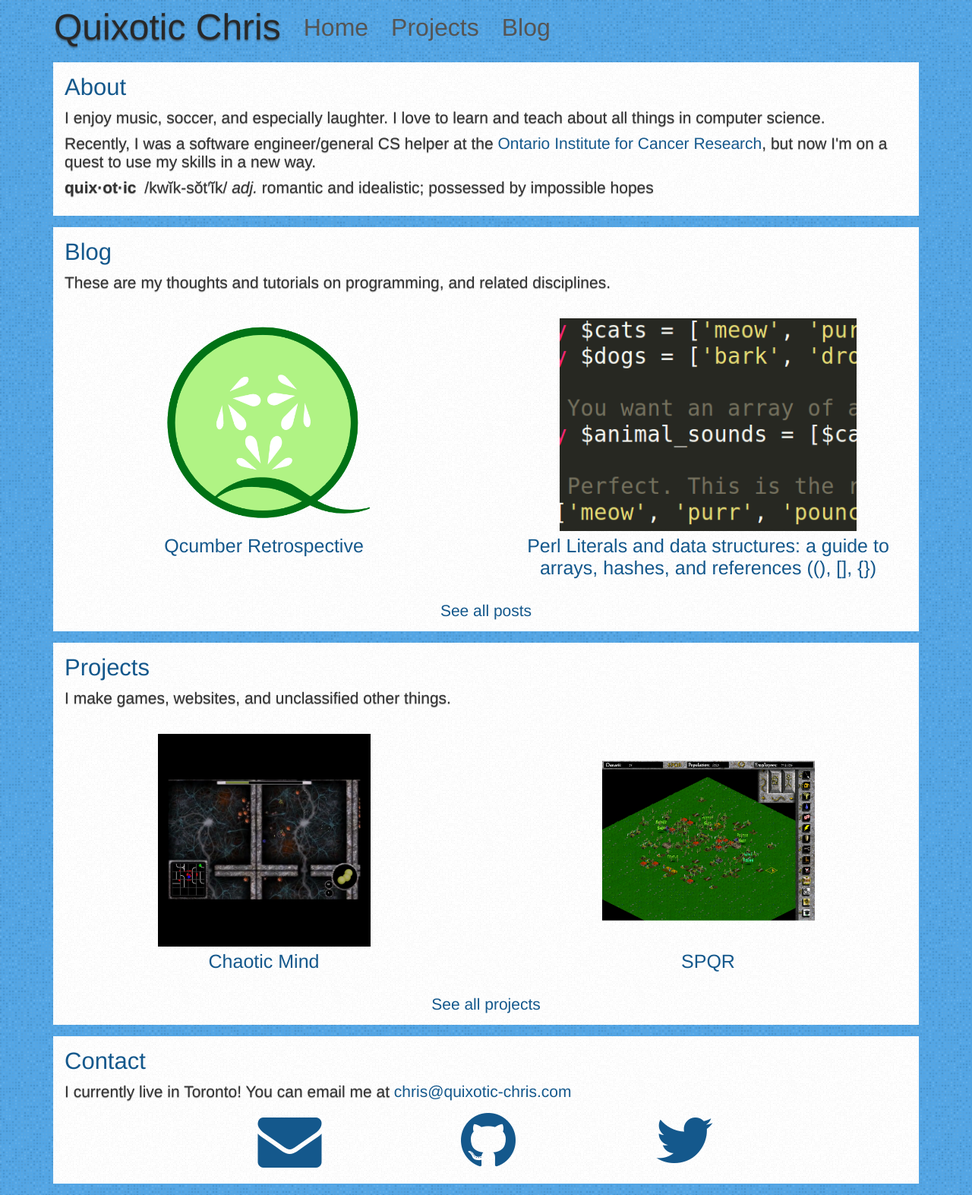
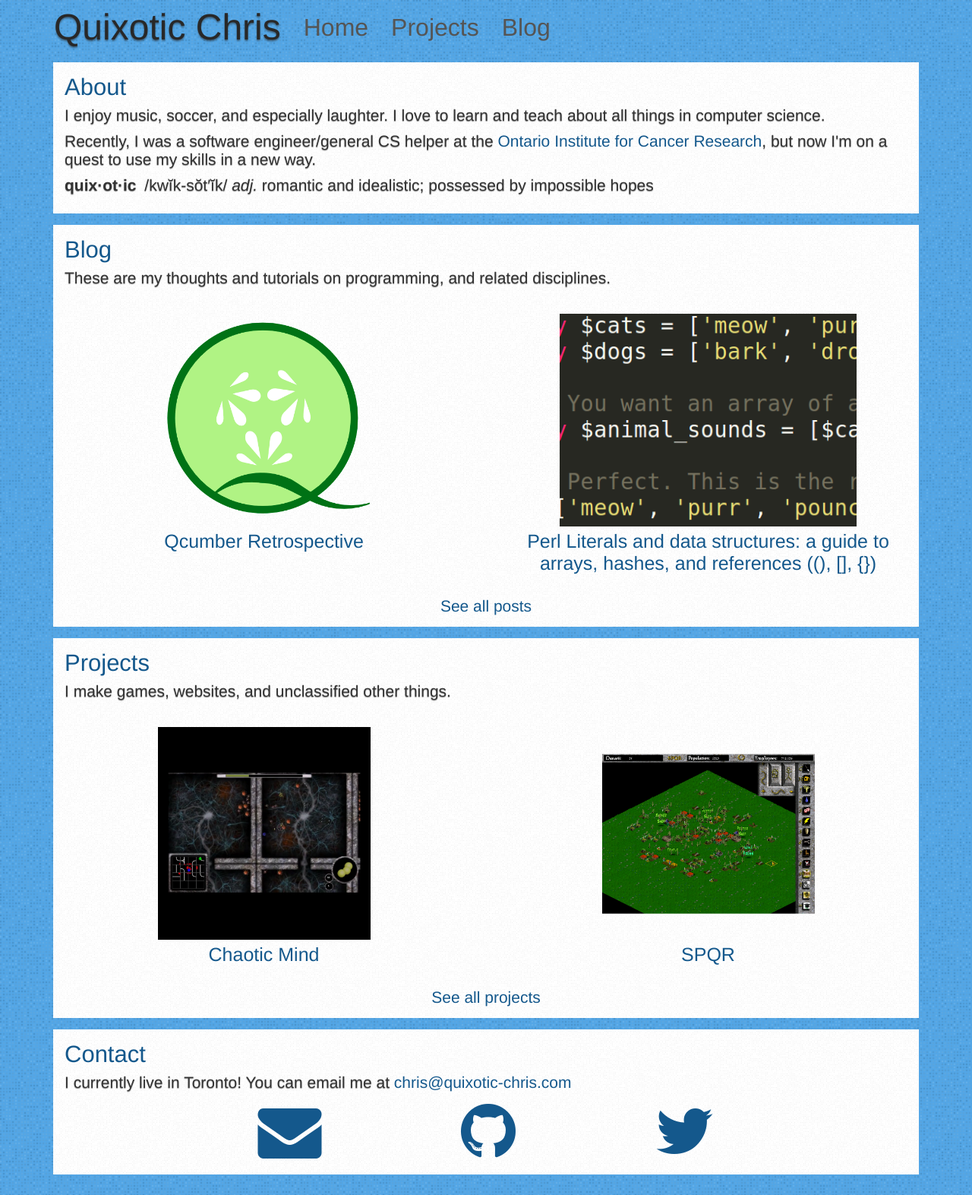
Before and after one commit to ChrisCooper/coopernetics, a Jekyll site: the page built from index.html, in a window 1280 px wide. Shown: the whole page at 76% size. Built offline with Jekyll 4.4.1, drawn with Linux system fonts in a browser that asks for light colours; nearby versions of some CDN libraries.

Commit message:
title margin

```diff
--- a/static/css/main.scss
+++ b/static/css/main.scss
@@ -111,7 +111,7 @@
 
 .tile-header {
 
-	margin-bottom: 10px;
+	margin-bottom: 7px;
 
 	.title {
 		font-size: 31px;
```
